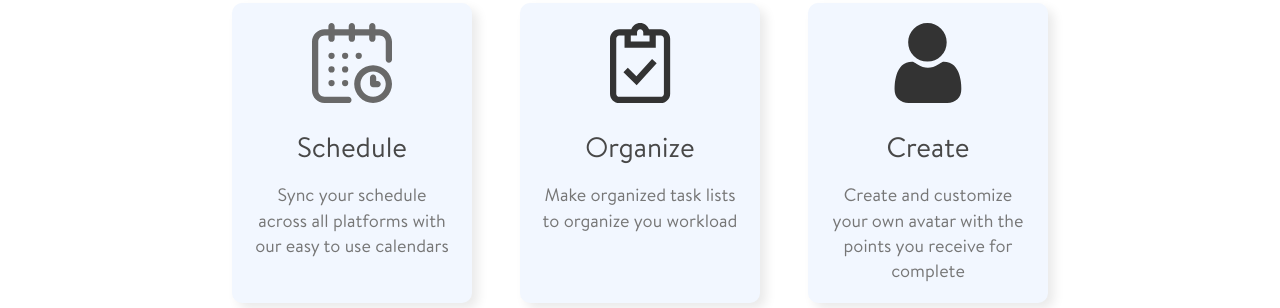
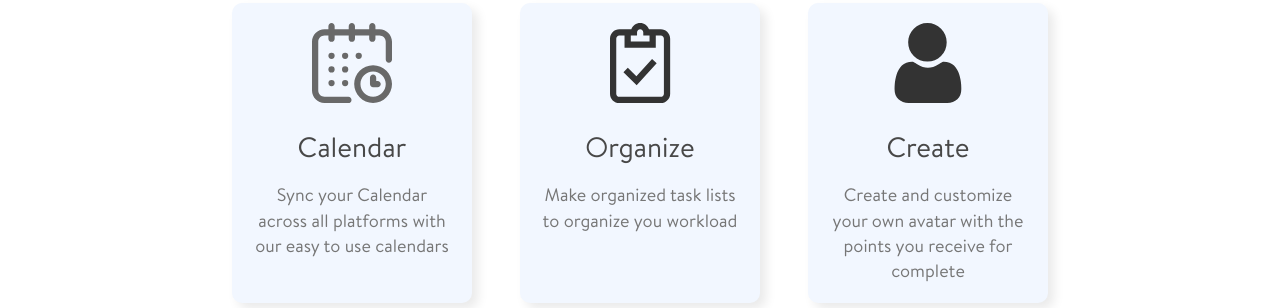
Before and after one commit to msamadpo/Horae, a React (Create React App) app in the folder client/: page / in a window 1280 px wide. Shown: the part 1120-1428 px from the top of the page. Built offline with nearby package versions, Linux system fonts and the light colour scheme; a web font is replaced by a local one.

Commit message:
testing branching

```diff
--- a/client/src/components/Marketing/About/About.tsx
+++ b/client/src/components/Marketing/About/About.tsx
@@ -8,9 +8,9 @@ import user from 'assets/img/user-icon.svg';
 
 const ITEMS = [
   {
-    name: 'Schedule',
+    name: 'Calendar',
     text:
-      'Sync your schedule across all platforms with our easy to use calendars',
+      'Sync your Calendar across all platforms with our easy to use calendars',
     icon: calendar,
   },
   {
```
